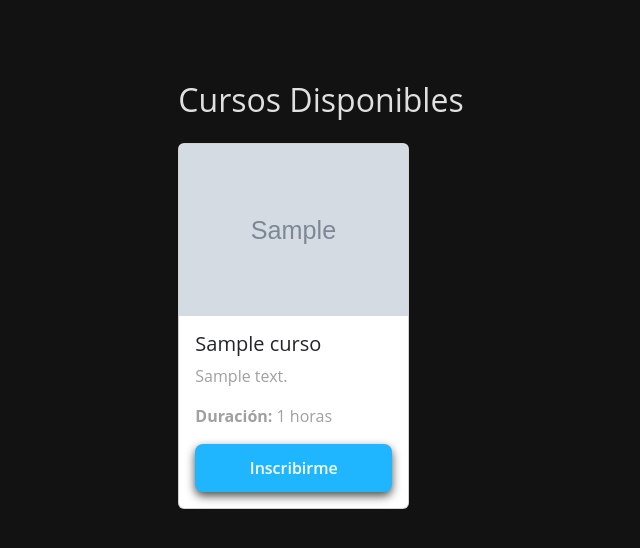
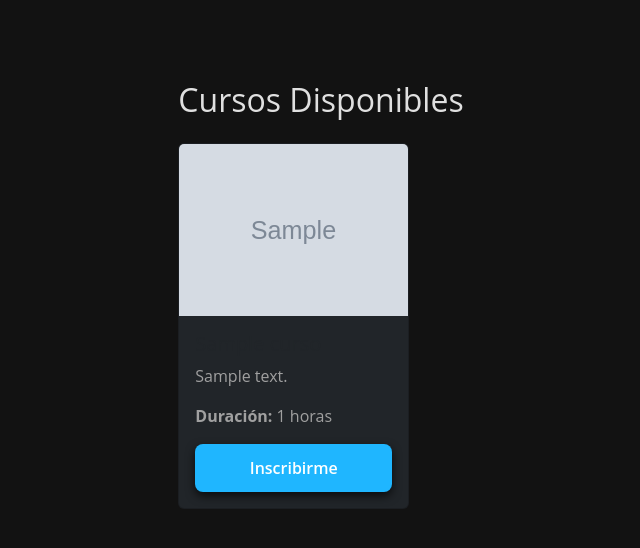
Before and after one commit to ROBER91191/Api-MYSQL, a Flask app: page /cursos in a window 1280 px wide. Shown: the part 79-627 px from the top of the page, without its empty margins (45-685 px from the left). Run offline with Flask 3, Linux system fonts and the light colour scheme; tables that the repository leaves empty hold one stand-in row (values such as "Sample post"); grey boxes marked "Sample" are stand-in pictures.

Commit message:
template colors

```diff
--- a/templates/cursos.html
+++ b/templates/cursos.html
@@ -7,7 +7,7 @@
   <div class="row">
     {% for curso in cursos %}
     <div class="col-md-4 mb-4">
-      <div class="card h-100">
+      <div class="card h-100 bg-dark">
         <img src="{{ curso.imagen_url or 'https://via.placeholder.com/300x150?text=Curso' }}" class="card-img-top" alt="Imagen Curso">
         <div class="card-body d-flex flex-column">
           <h5 class="card-title">{{ curso.nombre }}</h5>
```
